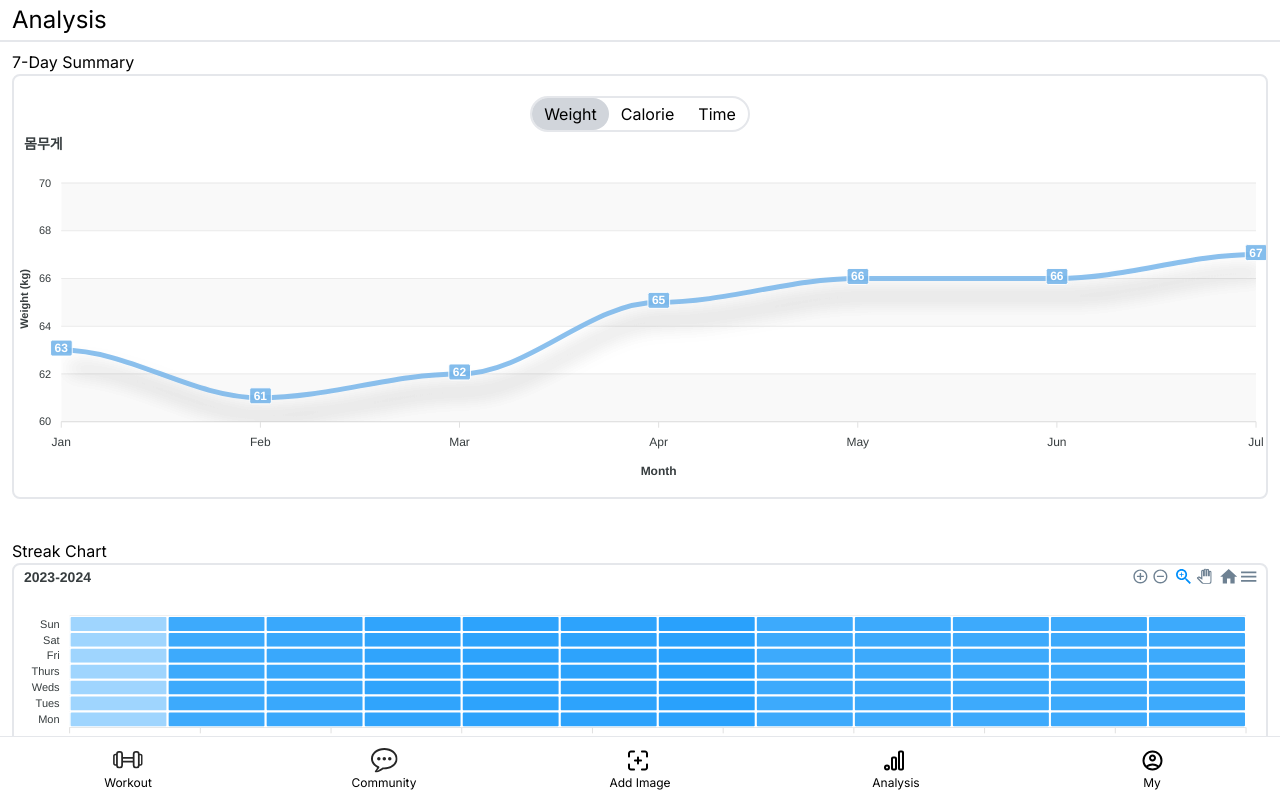
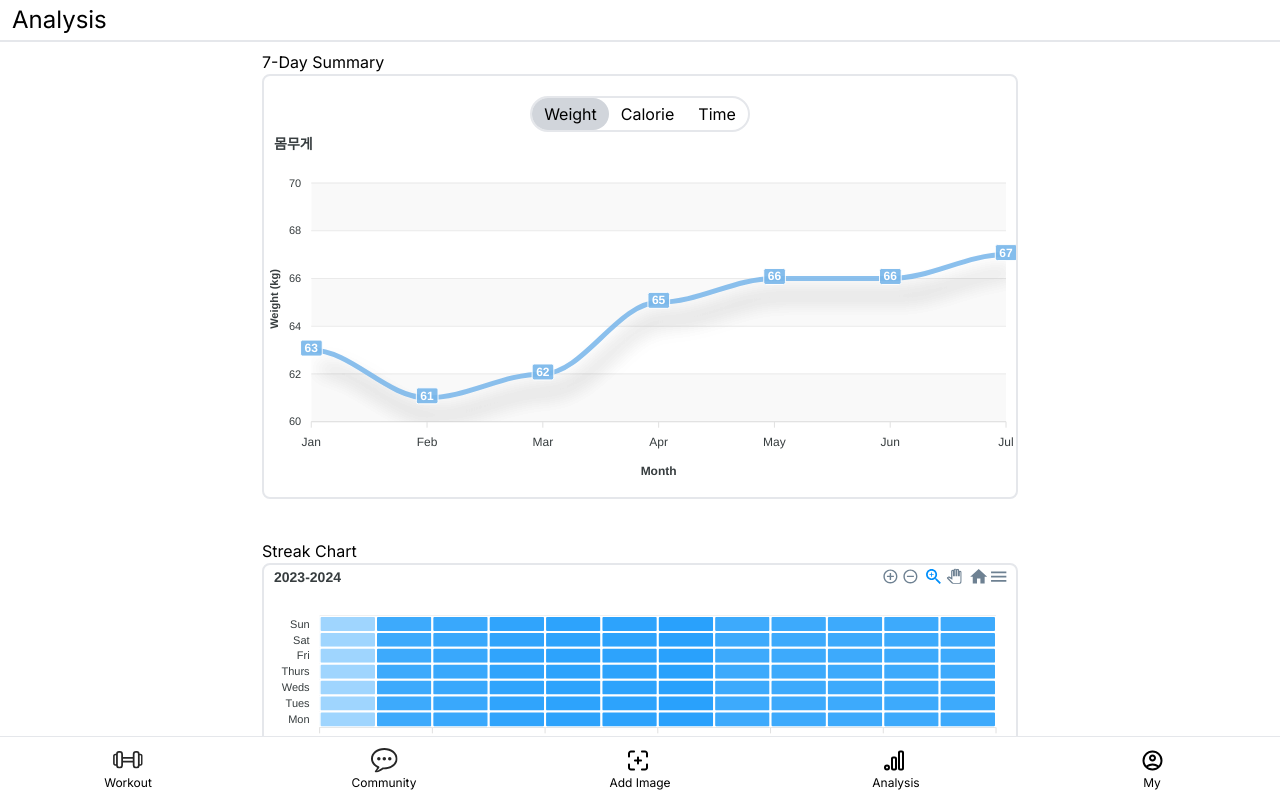
Before and after one commit to MJUZzang/muckGYMma, a Next.js app in the folder projects/fe/: page /analysis in a window 1280 px wide. Built offline with nearby package versions, Linux system fonts and the light colour scheme.

Commit message:
refactor: 평가 페이지 넓은 화면에 화면 전체 차지 하지 한도록 수정

```diff
--- /dev/null
+++ b/projects/fe/src/app/analysis/layout.tsx
@@ -0,0 +1,22 @@
+import HeaderTop from "@/app/_components/HeaderTop";
+import React from "react";
+
+const layout: React.FC<{
+    children: React.ReactNode;
+}> = (props) => {
+    return (
+        <>
+            {/* Header */}
+            <HeaderTop>
+                <p>Analysis</p>
+            </HeaderTop>
+
+            {/* Spacer for Header */}
+            <div className="w-[1px] h-[50px]" />
+
+            {props.children}
+        </>
+    );
+};
+
+export default layout;
--- a/projects/fe/src/app/analysis/page.tsx
+++ b/projects/fe/src/app/analysis/page.tsx
@@ -1,4 +1,3 @@
-import HeaderTop from "../_components/HeaderTop";
 import GraphGroup from "./_components/GraphGroup";
 import HeatMap from "./_components/HeatMap";
 import StrengthWeaknessesChart from "./_components/StrengthWeaknessesChart";
@@ -7,26 +6,26 @@ import VolumneProgressChart from "./VolumneProgressChart";
 const Analysis = () => {
     return (
         <>
-            {/* Header */}
-            <HeaderTop>
-                <p>Analysis</p>
-            </HeaderTop>
-
-            {/* Spacer for Header */}
-            <div className="w-[1px] h-[50px]" />
-
-            <div className="mx-3">
+            <div className="px-3 max-w-[780px] mx-auto">
+                <div className="w-full">
                     <p>7-Day Summary</p>
                     <GraphGroup />
+                </div>
 
+                <div>
                     <p className="mt-10">Streak Chart</p>
                     <HeatMap />
+                </div>
 
+                <div>
                     <p className="mt-10">Strengh & Weaknesses</p>
                     <StrengthWeaknessesChart />
+                </div>
 
+                <div>
                     <p className="mt-10">Volumne Progress</p>
                     <VolumneProgressChart />
+                </div>
             </div>
         </>
     );
```
Lines whose indentation alone changed are shown as unchanged.
